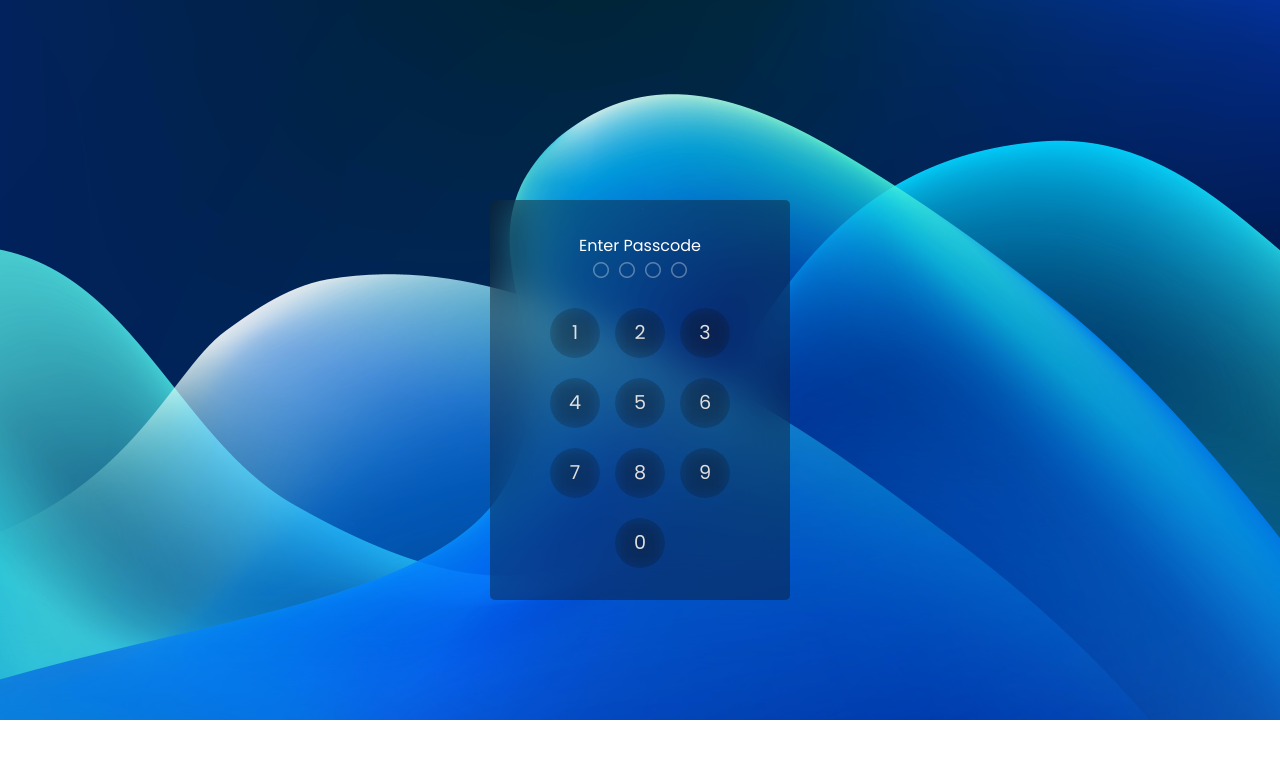
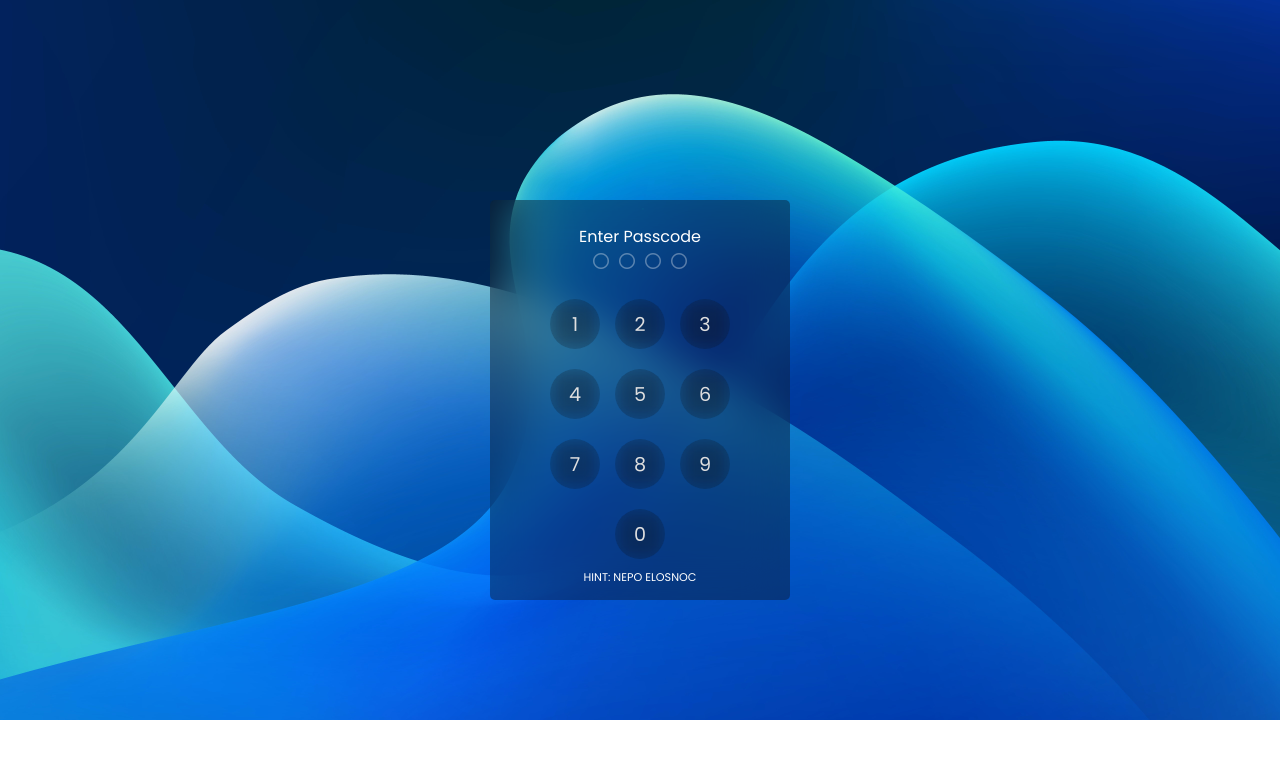
Before and after one commit to shubrautt/ToDo-List, a React (Create React App) app: page / in a window 1280 px wide. Shown: the top 758 px of the page. Built offline with nearby package versions, Linux system fonts and the light colour scheme.

Commit message:
Hint Added For locker

```diff
--- a/src/pages/locker.js
+++ b/src/pages/locker.js
@@ -83,6 +83,7 @@ const Locker = ({ handleLogin }) => {
           0
         </button>
       </div>
+      <p style={{ fontSize: "0.7em" }}>HINT: NEPO ELOSNOC</p>
     </div>
   );
 };
```
